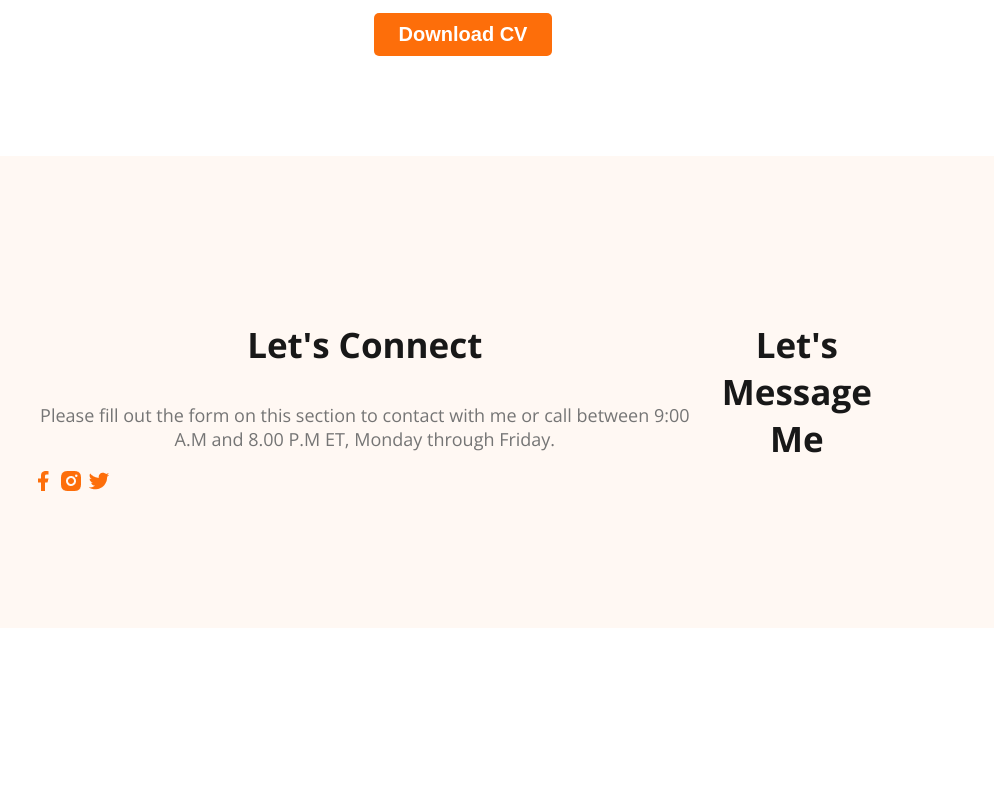
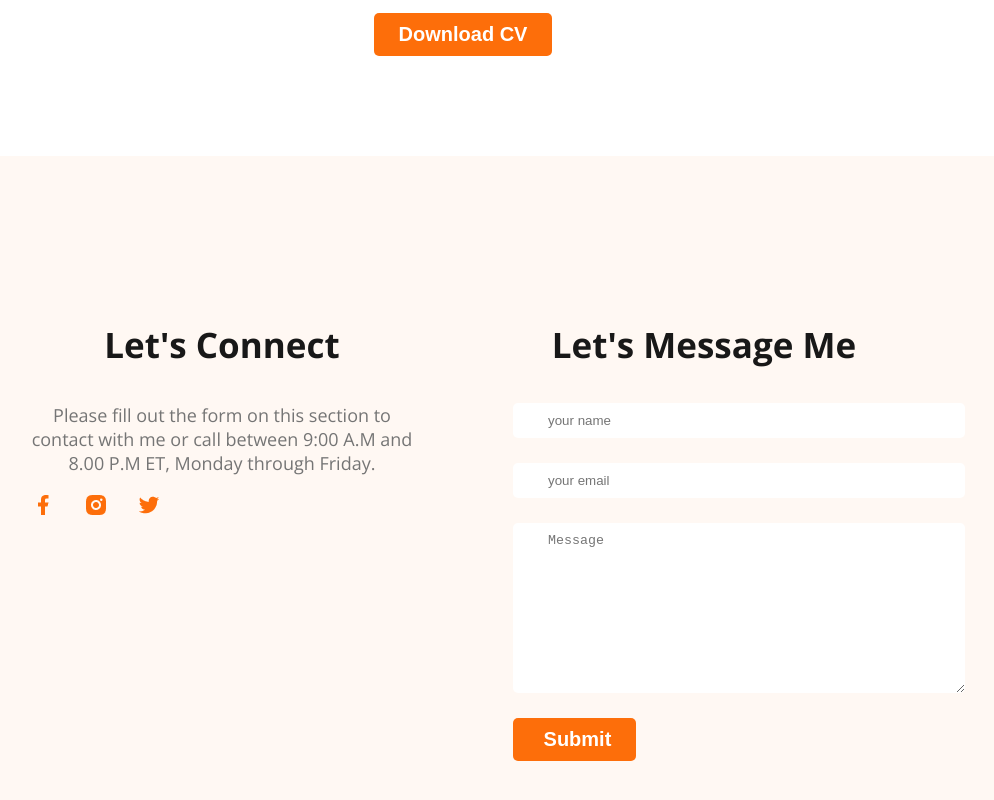
Before and after one commit to 14alim/developer-protfolio, a plain HTML site: page index.html in a window 1280 px wide. Shown: the part 2860-3660 px from the top of the page, without its empty margins (177-1171 px from the left). Before the commit the page ends 3496 px from the top, so only its background shows below. Drawn offline with nearby package versions, Linux system fonts and the light colour scheme.

Commit message:
finish footer

```diff
--- a/index.html
+++ b/index.html
@@ -171,6 +171,12 @@
         </div>
         <div class="footer-column">
             <h3 class="section-title">Let's Message Me</h3>
+            <form class="contact" action="">
+                <input type="text" name="" id="" placeholder="your name">
+                <input type="email" name="" placeholder="your email" id="">
+                <textarea name="" id="" cols="30" rows="10" placeholder="Message"></textarea>
+                <input class="btn-primary" type="submit" value=" Submit">
+            </form>
         </div>
     </footer>
 
--- a/styles/protfolio.css
+++ b/styles/protfolio.css
@@ -175,26 +175,51 @@ main section {
     font-weight: 700;
     margin-bottom: 10px;
 }
+
 .resume-item-institute {
     margin-bottom: 20px;
     margin-top: 0px;
 }
+
 .resume-item-description,
 .resume-item-institute {
     color: #757575;
 }
-.resume-container hr{
+
+.resume-container hr {
     margin: 30px 0px;
 }
-.download-cv{
+
+.download-cv {
     text-align: center;
     margin-top: 50px;
 }
 
 /* footer style */
-footer{
+footer {
     display: flex;
+    gap: 100px;
     background: #FFF8F3;
     padding: 130px 200px;
     margin-top: 100px;
 }
+
+.footer-column {
+    width: 50%;
+}
+
+.contact input[type="text"], .contact input[type="email"],
+textarea {
+    display: block;
+    margin-bottom: 25px;
+    padding: 10px 35px;
+    color: #757575;
+    border-radius: 5px;
+    background: #FFF;
+    border: 0;
+    width: 100%;
+}
+
+.social-links a{
+    margin-right: 25px;
+}
```
